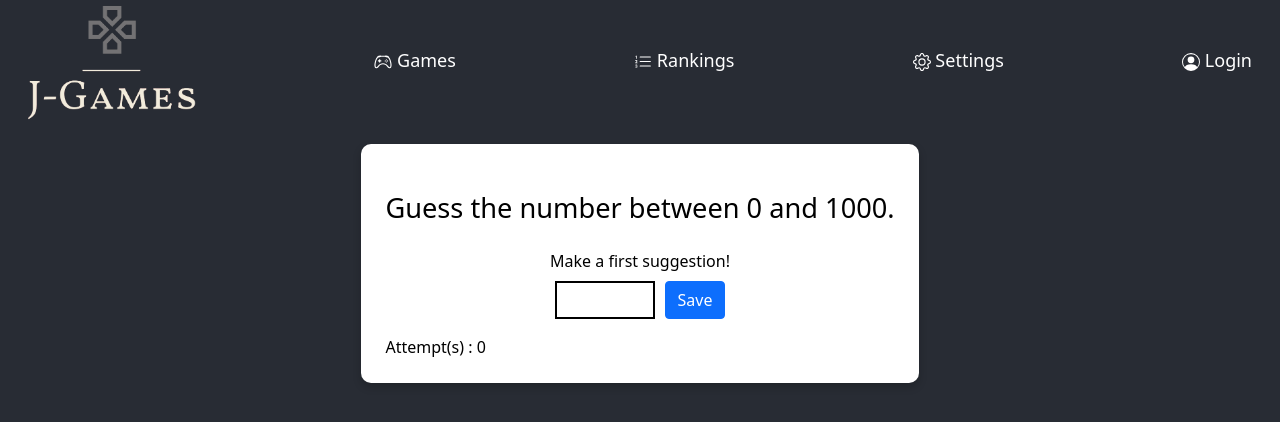
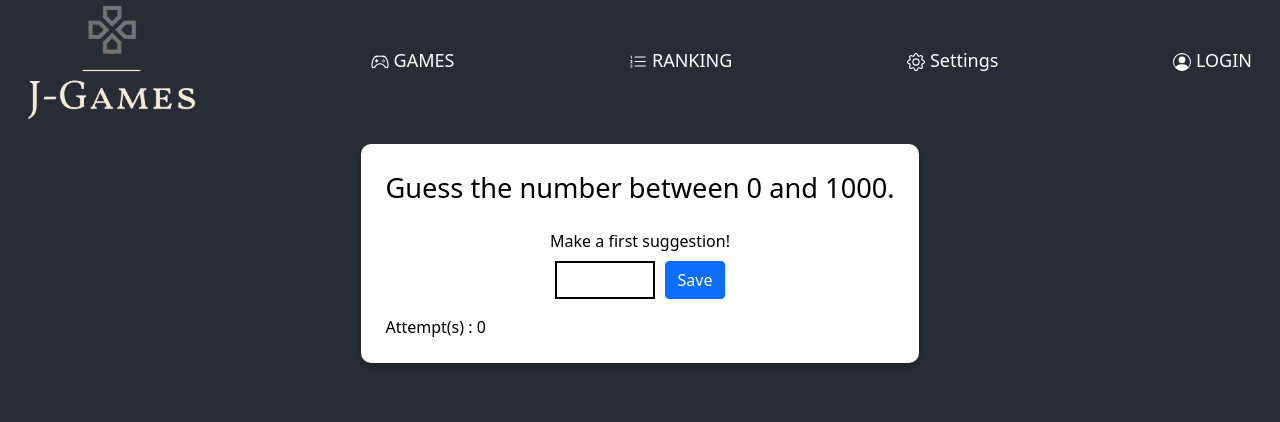
Before and after one commit to Jolan95/Games-Projet, a PHP site: page /guessing-game/jeuNumber.php in a window 1280 px wide. Shown: the top 422 px of the page. Run offline with PHP 8.4, Linux system fonts and the light colour scheme; some libraries are stand-ins or nearby versions.

Commit message:
redesign and clean code jeuNumber

```diff
--- a/guessing-game/jeuNumber.php
+++ b/guessing-game/jeuNumber.php
@@ -20,7 +20,7 @@ include "../handleLanguage/lang.php";
         <div class="guess-number">
             <div class="container d-flex justify-content-center">
                 <div class="box mt-4 p-4">
-                    <h1 id="message" class="text-center my-4">
+                    <h1 id="message" class="text-center mt-1 mb-3">
                         <?php echo $JNrule;?>
                     </h1>
                     <div id="reveal" class="text-center mt-4 mb-2">
```
